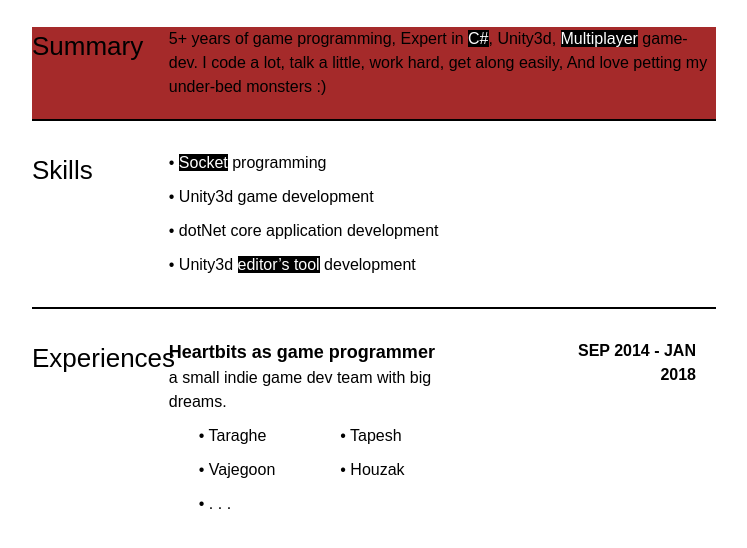
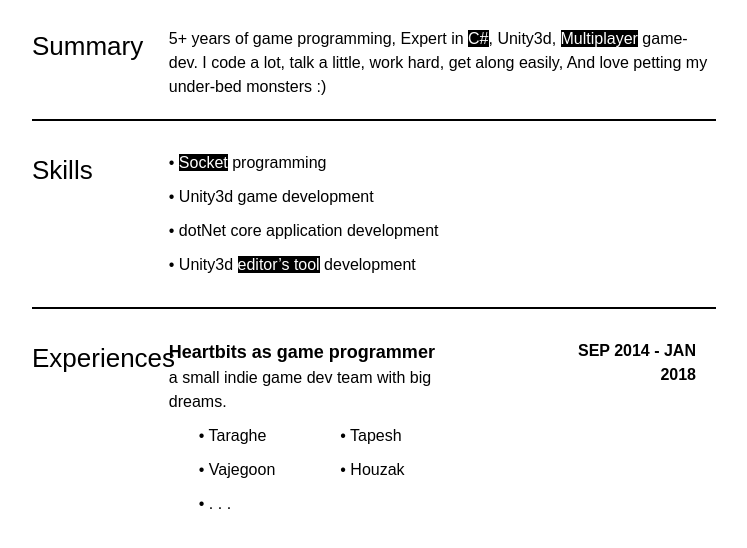
Before and after one commit to MahdiGhorbani98/Hosein-Asadi-CV, a plain HTML site: page index.html in a window 1280 px wide. Shown: the part 248-796 px from the top of the page, without its empty margins (266-1013 px from the left). Drawn offline with nearby package versions, Linux system fonts and the light colour scheme; a web font is replaced by a local one.

Commit message:
fixColor

```diff
--- a/index.html
+++ b/index.html
@@ -38,7 +38,7 @@
     </div>
 
 
-    <div style="background-color: brown;" class="wow animate__animated animate__bounceInLeft sections">
+    <div class="wow animate__animated animate__bounceInLeft sections">
         <div class="marginer">
             <h3>Summary</h3>
         </div>
```
